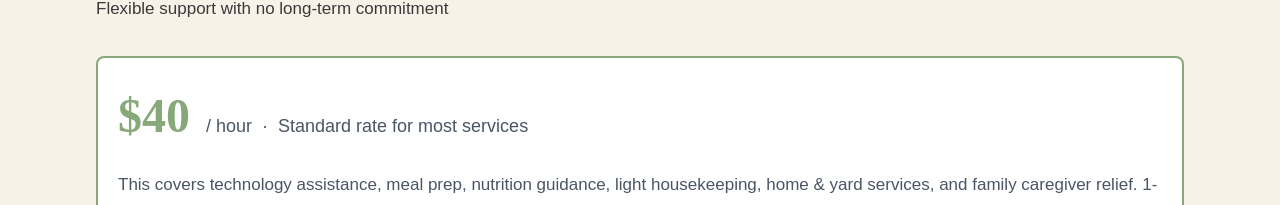
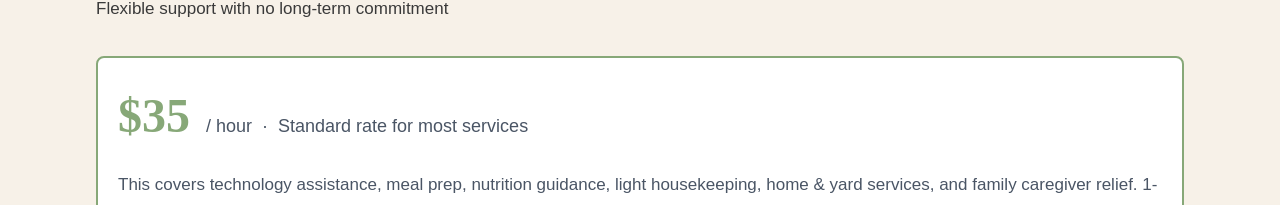
Before and after one commit to GoodCompanySCS/goodcompany-scs, a Next.js app: page /pricing in a window 1280 px wide. Shown: the part 548-753 px from the top of the page. Built offline with nearby package versions, Linux system fonts and the light colour scheme.

Commit message:
Update page.tsx

```diff
--- a/app/pricing/page.tsx
+++ b/app/pricing/page.tsx
@@ -19,7 +19,7 @@ export default function Pricing() {
             {/* Base Rate */}
             <div style={{ backgroundColor: 'white', borderColor: 'var(--sage)', borderWidth: '2px' }} className="p-5 rounded-lg mb-8">
               <div className="flex items-baseline gap-4 mb-4">
-                <span style={{ color: 'var(--sage)', fontSize: '3rem', fontWeight: '700', fontFamily: 'Fraunces' }}>$40</span>
+                <span style={{ color: 'var(--sage)', fontSize: '3rem', fontWeight: '700', fontFamily: 'Fraunces' }}>$35</span>
                 <span className="text-lg text-gray-600">/ hour &nbsp;·&nbsp; Standard rate for most services</span>
               </div>
               <p className="text-gray-600">
```
